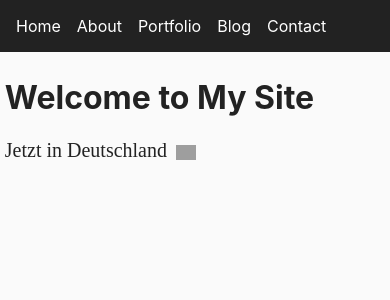
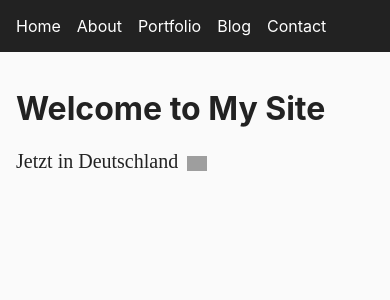
Before and after one commit to aleksygluchow/project03, a Next.js app: page / in a window 390 px wide. Shown: the top 300 px of the page. Built offline with nearby package versions, Linux system fonts and the light colour scheme; grey boxes are pictures that could not be loaded; a web font is replaced by a local one.

Commit message:
making main padding 0.3rem for mobile

```diff
--- a/src/styles/globals.css
+++ b/src/styles/globals.css
@@ -40,7 +40,7 @@ main {
 @media (max-width: 769px) {
 
   main {
-    padding: 0.3rem;
+    padding: 1rem;
   }
 
   .contact-info .item {
```
